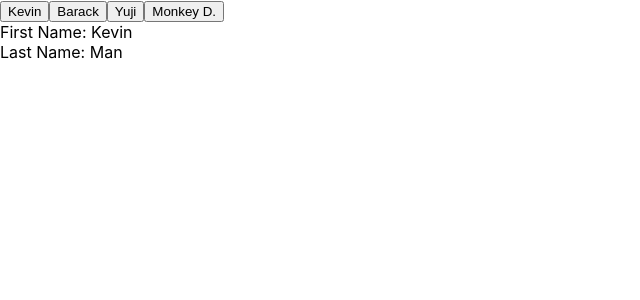
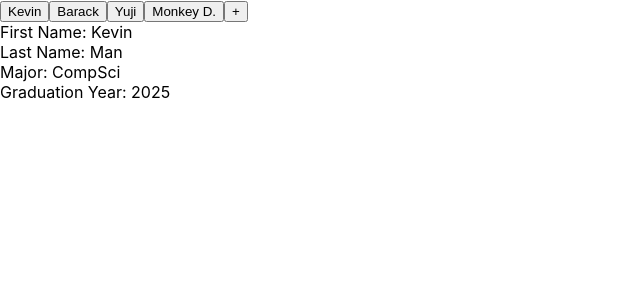
Before and after one commit to kevinmonisit/Student-Roster, a React (Create React App) app: page / in a window 1280 px wide. Shown: the top 300 px of the page, without its empty margins (0-640 px from the left). Built offline with nearby package versions, Linux system fonts and the light colour scheme.

Commit message:
Info represents current student and added an addition button

```diff
--- a/src/App.js
+++ b/src/App.js
@@ -33,14 +33,15 @@ function App() {
       setStudentList(json);
       setCurrentStudent(json['student_list'][0]);
     }
-
+    console.log('test');
     request();
   }, []);
 
+  console.log('re-render');
   if (allLoaded([studentList, currentStudent])) {
     return (
       <div>
-        <StudentList studentList={studentList}></StudentList>
+        <StudentList studentList={studentList} handleClick={(e) => setCurrentStudent(e)}></StudentList>
         <StudentInfo student={currentStudent}></StudentInfo>
       </div>
     )
--- a/src/components/StudentInfo.js
+++ b/src/components/StudentInfo.js
@@ -1,12 +1,14 @@
 import React, {useState, useEffect} from 'react';
 
 function StudentInfo(props) {
-  const [studentData, setStudentData] = useState(props.student);
+  const {first_name, last_name, grad_year, major} = props.student;
 
     return (
       <div>
-        First Name: {studentData.first_name} <br></br>
-        Last Name: {studentData.last_name}
+        First Name: {first_name} <br></br>
+        Last Name: {last_name} <br></br>
+        Major: {major} <br></br>
+        Graduation Year: {grad_year}
       </div>
     )
 }
--- a/src/components/StudentList.js
+++ b/src/components/StudentList.js
@@ -3,10 +3,21 @@ import StudentButton from './StudentButton'
 
 function StudentList(props) {
   const {studentList} = props;
+  const studentButtonList =
+    studentList['student_list'].map(student => {
+      return <StudentButton
+              student={student}
+              key={student._id}
+              handleClick={props.handleClick}>
+            </StudentButton>
+    });
 
-  return studentList['student_list'].map(student => {
-    return <StudentButton name={student.first_name} key={student._id}></StudentButton>
-  })
+    const addButton = <StudentButton student={null}
+                                  key={-1}
+                                  handleClick={props.handleClick}>
+                      </StudentButton>
+
+    return studentButtonList.concat(addButton);
 }
 
 export default StudentList;
--- a/src/components/studentButton.js
+++ b/src/components/studentButton.js
@@ -1,11 +1,24 @@
-import React, {useState, useEffect} from 'react'
+import React from 'react'
 
 function StudentButton(props) {
-  return (
-    <button>
-      {props.name}
-    </button>
-  )
+
+  //this indicates that the button
+  //is meant to be the button that changes
+  //the form to add students
+  if(props.student == null) {
+    return (
+      <button onClick={() => {props.handleClick(props.student)}}>
+        +
+      </button>
+    )
+  } else {
+    return (
+      <button onClick={() => {props.handleClick(props.student)}}>
+        {props.student.first_name}
+      </button>
+    )
+  }
+
 }
 
 export default StudentButton;
```
Also changed, not shown: public/manifest.json.
